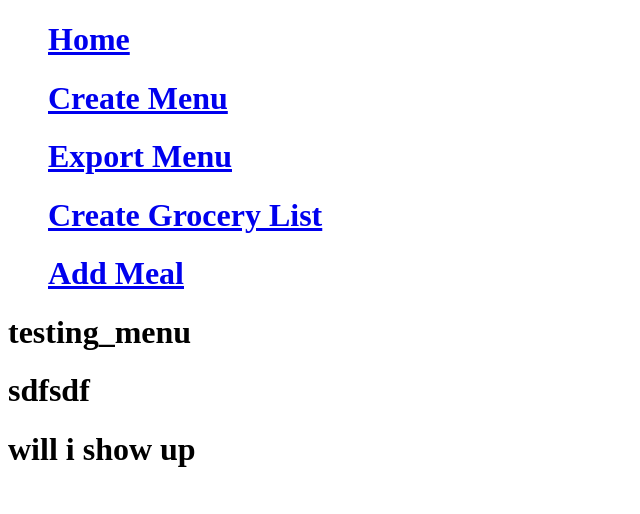
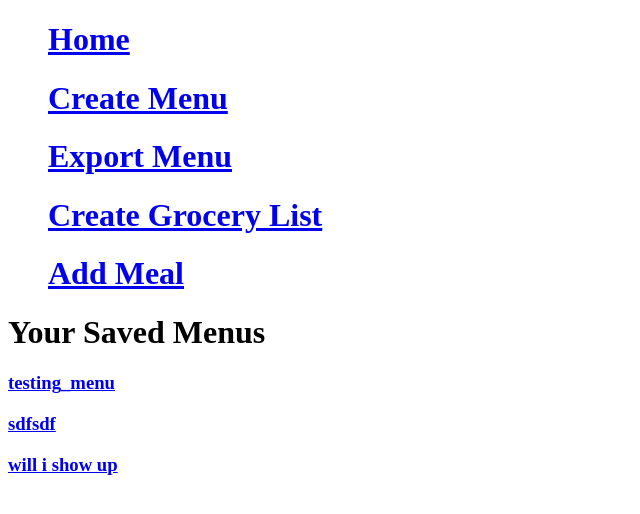
Before and after one commit to yothebob/menu-food-application, a Flask app: page /export/ in a window 1280 px wide. Shown: the top 514 px of the page, without its empty margins (0-640 px from the left). Run offline with Flask 2, Linux system fonts and the light colour scheme.

Commit message:
menus are now hyperlinks

```diff
--- a/flaskapp.py
+++ b/flaskapp.py
@@ -81,7 +81,7 @@ def create_docx():
     for item in saved_menus:
         menu_dict = ast.literal_eval(item)
         saved_menus_dict[next(iter(menu_dict))] = menu_dict[next(iter(menu_dict))]
-        print(saved_menus_dict)
+        #print(saved_menus_dict)
 
     return render_template("export.html",saved_menus_dict=saved_menus_dict)
 
--- a/templates/export.html
+++ b/templates/export.html
@@ -1,6 +1,7 @@
 {% extends "base.html" %}
 {% block content %}
+  <h1>Your Saved Menus</h1>
   {% for key,val in saved_menus_dict.items() %}
-    <h1>{{key}}</h1>
+    <h3><a href="#">{{key}}</a></h3>
   {% endfor %}
 {% endblock %}
```
